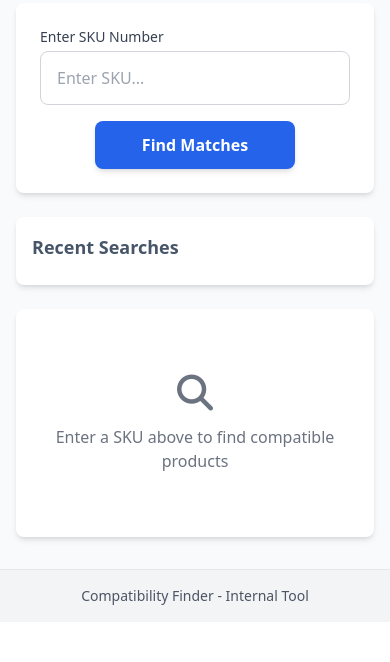
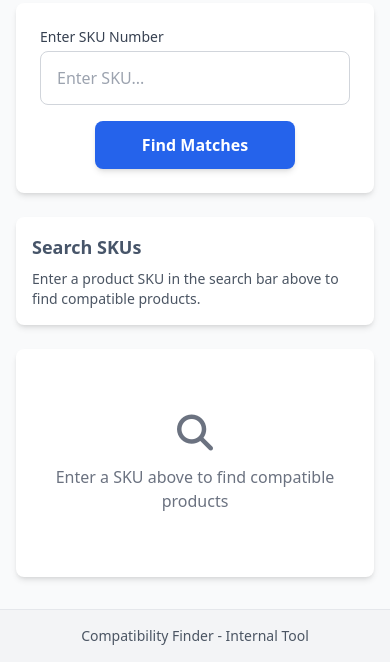
Before and after one commit to olepagedumontabg/ORCA, a Flask app: page / in a window 390 px wide. Shown: the part 493-1155 px from the top of the page. Before the commit the page ends 1098 px from the top, so only its background shows below. Run offline with Flask 3, Linux system fonts and the light colour scheme; some libraries are stand-ins or nearby versions.

Commit message:
Guide users on how to search for compatible products on the main page
Replaces the mobile search history with instructions for product searches.

Replit-Commit-Author: Agent
Replit-Commit-Session-Id: 0646a5b4-ba54-4146-8119-cc31c948a5ea
Replit-Commit-Screenshot-Url: https://storage.googleapis.com/screenshot-production-us-central1/873c23c0-c18f-4e09-9f8d-38c5cb319996/49624b83-ac7e-450e-9937-eda5f5c3edcd.jpg

```diff
--- a/templates/index.html
+++ b/templates/index.html
@@ -262,19 +262,8 @@
 
             <!-- Mobile search history (visible only on small screens) -->
             <div class="md:hidden bg-white rounded-lg shadow-md p-4 mb-6">
-                <h2 class="text-lg font-semibold mb-2 text-secondary">Recent Searches</h2>
-                <div class="flex flex-wrap gap-2" id="mobileHistoryList">
-                    <template x-if="searchHistory.length === 0">
-                        <div class="text-gray-500 italic">No recent searches</div>
-                    </template>
-                    <template x-for="(sku, index) in searchHistory" :key="index">
-                        <button
-                            @click="searchSku(sku)"
-                            x-text="sku"
-                            class="bg-gray-100 hover:bg-gray-200 text-primary px-3 py-1 rounded-full text-sm transition duration-150 ease-in-out"
-                        ></button>
-                    </template>
-                </div>
+                <h2 class="text-lg font-semibold mb-2 text-secondary">Search SKUs</h2>
+                <p class="text-gray-600 text-sm">Enter a product SKU in the search bar above to find compatible products.</p>
             </div>
 
             <!-- Results area -->
```
Also changed, not shown: attached_assets/image_1747091596512.png (added).
